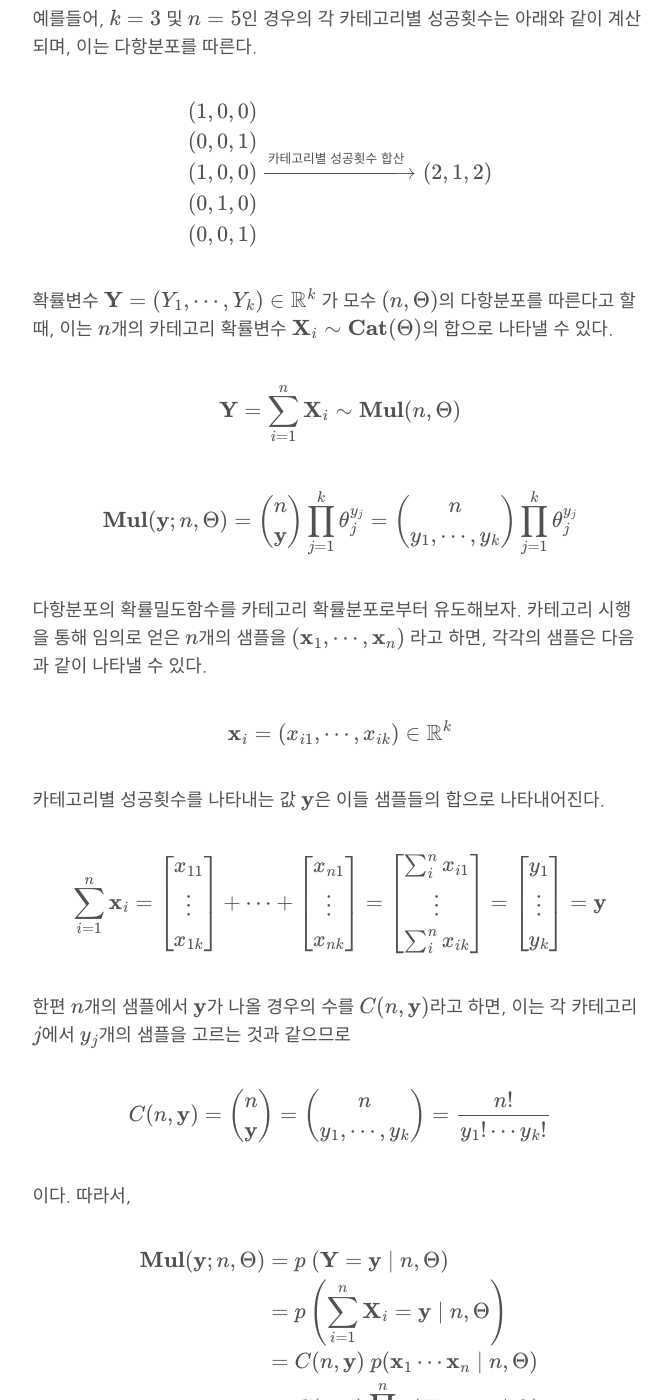
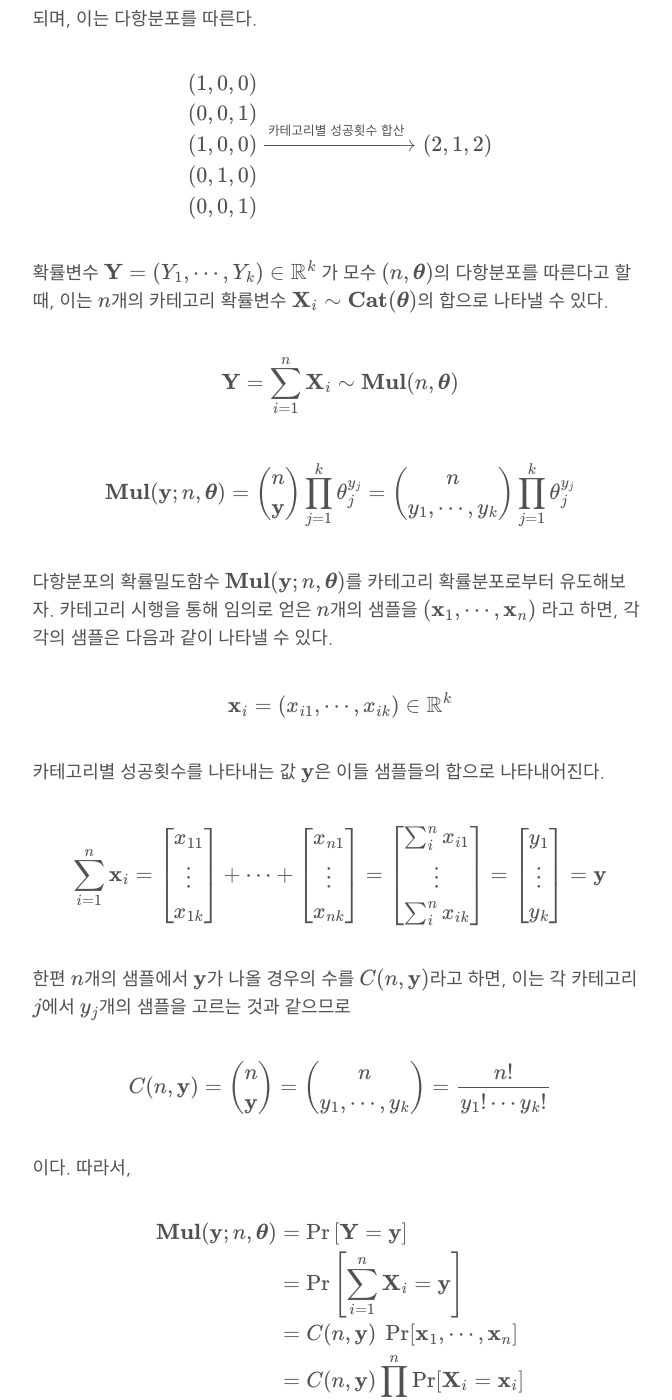
Before and after one commit to gem763/gem763.github.io, a Jekyll site: the page built from _posts/2018-02-07-카테고리-분포와-다항분포.md, in a window 1280 px wide and 1400 px high, scrolled down 2866 px. Shown: the whole window, without its empty margins (300-972 px from the left). Built offline with Jekyll 4.4.1, drawn with Linux system fonts in a browser that asks for light colours; formulas are drawn with MathJax 3; comment, search, counter and statistics services are not loaded; some of the changed text lies outside the part shown.

Commit message:
Uploaded by https://stackedit.io/

```diff
--- a/_posts/2018-02-07-카테고리-분포와-다항분포.md
+++ b/_posts/2018-02-07-카테고리-분포와-다항분포.md
@@ -46,32 +46,32 @@
 </script></div>
 
 
-각 카테고리가 선택될 확률, 즉 성공확률을 <span><script type="math/tex">{\Theta} = (\theta_1, \cdots, \theta_k)</script></span>라고 하자. 이때 **확률변수 <span><script type="math/tex">\mathbf{X}</script></span>는 모수가 <span><script type="math/tex">{\Theta}</script></span>이고 카테고리가 <span><script type="math/tex">k</script></span>개인 카테고리 분포(Categorical distribution)를 따른다**고 한다. 이를 **<span><script type="math/tex">k</script></span>-클래스 카테고리 분포**라고도 하는데, [GMM](https://en.wikipedia.org/wiki/Mixture_model#Gaussian_mixture_model)이나 [HMM](https://en.wikipedia.org/wiki/Hidden_Markov_model) 등 관측불가한 잠재변수가 숨어있는 확률모형에서, 잠재변수의 확률분포를 모델링할 때 많이 사용된다. 베르누이 분포는 <span><script type="math/tex">k=2</script></span>인 카테고리 분포라고 할 수 있다. 카테고리 분포는 카테고리 확률밀도함수 <span><script type="math/tex">\mathbf{Cat}({\Theta})</script></span>에 대하여 다음과 같이 묘사된다.
+각 카테고리가 선택될 확률, 즉 성공확률을 <span><script type="math/tex">\boldsymbol{\theta} = (\theta_1, \cdots, \theta_k)</script></span>라고 하자. 이때 **확률변수 <span><script type="math/tex">\mathbf{X}</script></span>는 모수가 <span><script type="math/tex">\boldsymbol{\theta}</script></span>이고 카테고리가 <span><script type="math/tex">k</script></span>개인 [카테고리 분포(Categorical distribution)](https://en.wikipedia.org/wiki/Categorical_distribution)를 따른다**고 한다. 이를 **<span><script type="math/tex">k</script></span>-클래스 카테고리 분포**라고도 하는데, [GMM](https://en.wikipedia.org/wiki/Mixture_model#Gaussian_mixture_model)이나 [HMM](https://en.wikipedia.org/wiki/Hidden_Markov_model) 등 관측불가한 잠재변수가 숨어있는 확률모형에서, 잠재변수의 확률분포를 모델링할 때 많이 사용된다. 베르누이 분포는 <span><script type="math/tex">k=2</script></span>인 카테고리 분포라고 할 수 있다. 카테고리 분포는 다음과 같이 묘사된다.
 
 <div class="math"><script type="math/tex; mode=display">
 \mathbf{X} =
 (X_1, \cdots, X_k)
 \sim
 \left( \mathbf{Bern} (\theta_1), \cdots, \mathbf{Bern} (\theta_k) \right)
-\overset{\text{let}}{=} \mathbf{Cat} ({\Theta}) \in \mathbb{R}^k
+\overset{\text{let}}{=} \mathbf{Cat} (\boldsymbol{\theta})
 </script></div>
 
 <div class="math"><script type="math/tex; mode=display">
-\mathbf{Cat} (\mathbf{x}; {\Theta}) = \prod^k_{j=1} \theta_j^{x_j}
+\mathbf{Cat} (\mathbf{x}; \boldsymbol{\theta}) = \prod^k_{j=1} \theta_j^{x_j}
 </script></div>
 
-여기서 <span><script type="math/tex">\mathbf{X}</script></span>와 <span><script type="math/tex">{\Theta}</script></span>의 각 요소는 아래의 제약조건을 가진다.
+여기서 <span><script type="math/tex">\mathbf{X}</script></span>와 <span><script type="math/tex">\boldsymbol{\theta}</script></span>의 각 요소는 아래의 제약조건을 가진다.
 
 * <span><script type="math/tex">\sum_{j} X_j = 1, ~ X_j \in \lbrace 0, 1 \rbrace ~ \rightarrow</script></span> 즉 **카테고리 확률변수 <span><script type="math/tex">\mathbf{X}</script></span>의 각 원소 중 하나만 1**이 될 수 있다.
 * <span><script type="math/tex">\sum_{j} \theta_j = 1</script></span>
 
 
-카테고리 분포에서 추출한 샘플 <span><script type="math/tex">\mathbf{x} = (x_1, \cdots, x_k)</script></span>에 대하여, 확률밀도함수 <span><script type="math/tex">\mathbf{Cat}(\mathbf{x}; {\Theta})</script></span>는 다음과 같이 유도된다.
+카테고리 분포에서 추출한 샘플 <span><script type="math/tex">\mathbf{x} = (x_1, \cdots, x_k)</script></span>에 대하여, 확률밀도함수 <span><script type="math/tex">\mathbf{Cat}(\mathbf{x}; \boldsymbol{\theta})</script></span>는 다음과 같이 유도된다.
 
 <div class="math"><script type="math/tex; mode=display">
 \begin{aligned}
-\mathbf{Cat}(\mathbf{x}; {\Theta})
-&= p(\mathbf{X}=\mathbf{x} \mid {\Theta})
+\mathbf{Cat}(\mathbf{x}; \boldsymbol{\theta})
+&= \Pr [\mathbf{X}=\mathbf{x} ]
 = \begin{cases}
 \theta_1 & \text{if} ~ x_1 = 1 \\
 \vdots \\
@@ -93,17 +93,17 @@
 ## 다항분포
 
 ### 개념
-성공확률이 <span><script type="math/tex">\theta</script></span>인 베르누이 시행을 <span><script type="math/tex">n</script></span>번 반복했을 때의 성공횟수가 이항분포를 따르는 것처럼, **성공확률이 <span><script type="math/tex">{\Theta} = (\theta_1 \cdots \theta_k)</script></span>인 카테고리 시행을 <span><script type="math/tex">n</script></span>번 반복했을 때의 각 카테고리별 성공횟수는 다항분포** (Multinomial distribution)을 따르게 된다.
+성공확률이 <span><script type="math/tex">\theta</script></span>인 베르누이 시행을 <span><script type="math/tex">n</script></span>번 반복했을 때의 성공횟수가 이항분포를 따르는 것처럼, **성공확률이** <span><script type="math/tex">\boldsymbol{\theta} = (\theta_1 \cdots \theta_k)</script></span> **인 카테고리 시행을** <span><script type="math/tex">n</script></span>**번 반복했을 때의 각 카테고리별 성공횟수는** [**다항분포(Multinomial distribution)**](https://en.wikipedia.org/wiki/Multinomial_distribution)을 따르게 된다.
 
 <div class="math"><script type="math/tex; mode=display">
 \left(
 \begin{matrix}
-\small\text{베르누이 분포} \\ \big\downarrow \\ \small\text{이항 분포}
+\small\textsf{베르누이 분포} \\ \big\downarrow \\ \small\textsf{이항 분포}
 \end{matrix}
 \right) \approx
 \left(
 \begin{matrix}
-\small\text{카테고리 분포} \\ \big\downarrow \\ \small\text{다항 분포}
+\small\textsf{카테고리 분포} \\ \big\downarrow \\ \small\textsf{다항 분포}
 \end{matrix}
 \right)
 </script></div>
@@ -118,20 +118,20 @@
 (0, 1, 0) \\
 (0, 0, 1)
 \end{matrix}
-\xrightarrow{\text{카테고리별 성공횟수 합산}} (2, 1, 2)
+\xrightarrow{\textsf{카테고리별 성공횟수 합산}} (2, 1, 2)
 </script></div>
 
-확률변수 <span><script type="math/tex">\mathbf{Y} = (Y_1, \cdots, Y_k) \in \mathbb{R}^k</script></span> 가 모수 <span><script type="math/tex">(n, {\Theta})</script></span>의 다항분포를 따른다고 할 때, 이는 <span><script type="math/tex">n</script></span>개의 카테고리 확률변수 <span><script type="math/tex">\mathbf{X}_i \sim \mathbf{Cat}({\Theta})</script></span>의 합으로 나타낼 수 있다.
+확률변수 <span><script type="math/tex">\mathbf{Y} = (Y_1, \cdots, Y_k) \in \mathbb{R}^k</script></span> 가 모수 <span><script type="math/tex">(n, \boldsymbol{\theta})</script></span>의 다항분포를 따른다고 할 때, 이는 <span><script type="math/tex">n</script></span>개의 카테고리 확률변수 <span><script type="math/tex">\mathbf{X}_i \sim \mathbf{Cat}(\boldsymbol{\theta})</script></span>의 합으로 나타낼 수 있다.
 
 <div class="math"><script type="math/tex; mode=display">
-\mathbf{Y} = \sum_{i=1}^n \mathbf{X}_i \sim \mathbf{Mul}(n, {\Theta})
+\mathbf{Y} = \sum_{i=1}^n \mathbf{X}_i \sim \mathbf{Mul}(n, \boldsymbol{\theta})
 </script></div>
 
 <div class="math"><script type="math/tex; mode=display">
-\mathbf{Mul} (\mathbf{y}; n, {\Theta}) = \binom{n}{\mathbf{y}} \prod^k_{j=1} \theta_j^{y_j} = \binom{n}{y_1, \cdots, y_k} \prod^k_{j=1} \theta_j^{y_j}
+\mathbf{Mul} (\mathbf{y}; n, \boldsymbol{\theta}) = \binom{n}{\mathbf{y}} \prod^k_{j=1} \theta_j^{y_j} = \binom{n}{y_1, \cdots, y_k} \prod^k_{j=1} \theta_j^{y_j}
 </script></div>
 
-다항분포의 확률밀도함수를 카테고리 확률분포로부터 유도해보자.  카테고리 시행을 통해 임의로 얻은 <span><script type="math/tex">n</script></span>개의 샘플을 <span><script type="math/tex">(\mathbf{x}_1, \cdots, \mathbf{x}_n)</script></span> 라고 하면, 각각의 샘플은 다음과 같이 나타낼 수 있다.
+다항분포의 확률밀도함수 <span><script type="math/tex">\mathbf{Mul} (\mathbf{y}; n, \boldsymbol{\theta})</script></span>를 카테고리 확률분포로부터 유도해보자.  카테고리 시행을 통해 임의로 얻은 <span><script type="math/tex">n</script></span>개의 샘플을 <span><script type="math/tex">(\mathbf{x}_1, \cdots, \mathbf{x}_n)</script></span> 라고 하면, 각각의 샘플은 다음과 같이 나타낼 수 있다.
 
 <div class="math"><script type="math/tex; mode=display">
 \mathbf{x}_i = (x_{i1}, \cdots, x_{ik}) \in \mathbb{R}^k
@@ -160,12 +160,12 @@
 
 <div class="math"><script type="math/tex; mode=display">
 \begin{aligned}
-\mathbf{Mul} (\mathbf{y}; n, {\Theta})
-&= p~(\mathbf{Y}=\mathbf{y} \mid n, {\Theta}) \\
-&= p \left( \sum_{i=1}^n \mathbf{X}_i=\mathbf{y} \mid n, {\Theta} \right) \\
-&= C(n, \mathbf{y}) ~p(\mathbf{x}_1 \cdots \mathbf{x}_n \mid n, {\Theta}) \\
-&= C(n, \mathbf{y}) \prod^n_{i=1} p(\mathbf{X}_i=\mathbf{x}_i \mid {\Theta}) \\
-&= C(n, \mathbf{y}) \prod^n_{i=1} \mathbf{Cat} (\mathbf{x}_i; {\Theta}) \\
+\mathbf{Mul} (\mathbf{y}; n, \boldsymbol{\theta})
+&= \Pr \left[ \mathbf{Y}=\mathbf{y} \right] \\
+&= \Pr \left[ \sum_{i=1}^n \mathbf{X}_i=\mathbf{y} \right] \\
+&= C(n, \mathbf{y}) ~\Pr[\mathbf{x}_1, \cdots, \mathbf{x}_n ] \\
+&= C(n, \mathbf{y}) \prod^n_{i=1} \Pr[\mathbf{X}_i=\mathbf{x}_i ] \\
+&= C(n, \mathbf{y}) \prod^n_{i=1} \mathbf{Cat} (\mathbf{x}_i; \boldsymbol{\theta}) \\
 &= C(n, \mathbf{y}) \prod^n_{i=1} \prod^k_{j=1} \theta_j^{x_{ij}} \\
 &= C(n, \mathbf{y}) \prod^k_{j=1} \theta_j^{x_{1j} + \cdots + x_{nj}} \\
 &= \binom{n}{\mathbf{y}} \prod^k_{j=1} \theta_j^{y_j}
```
